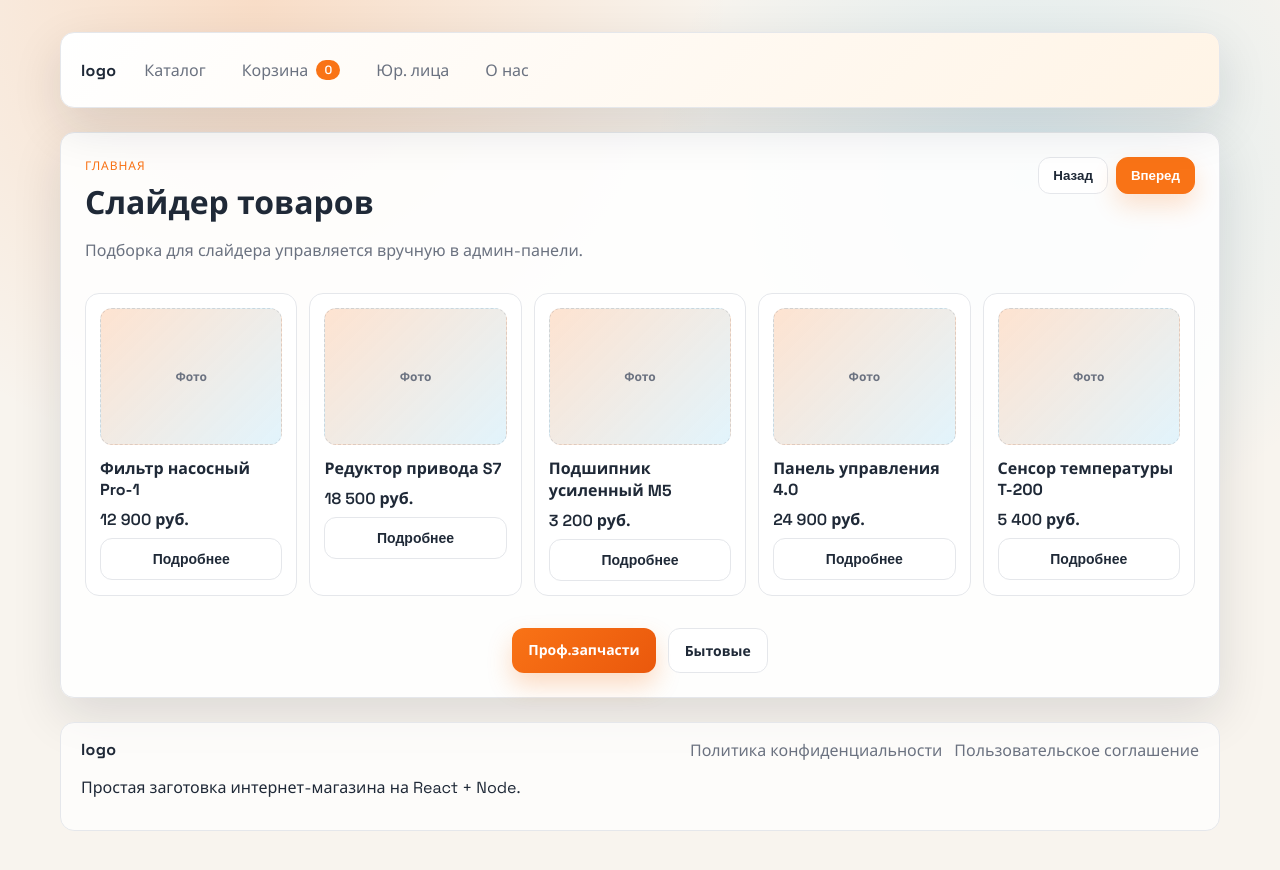
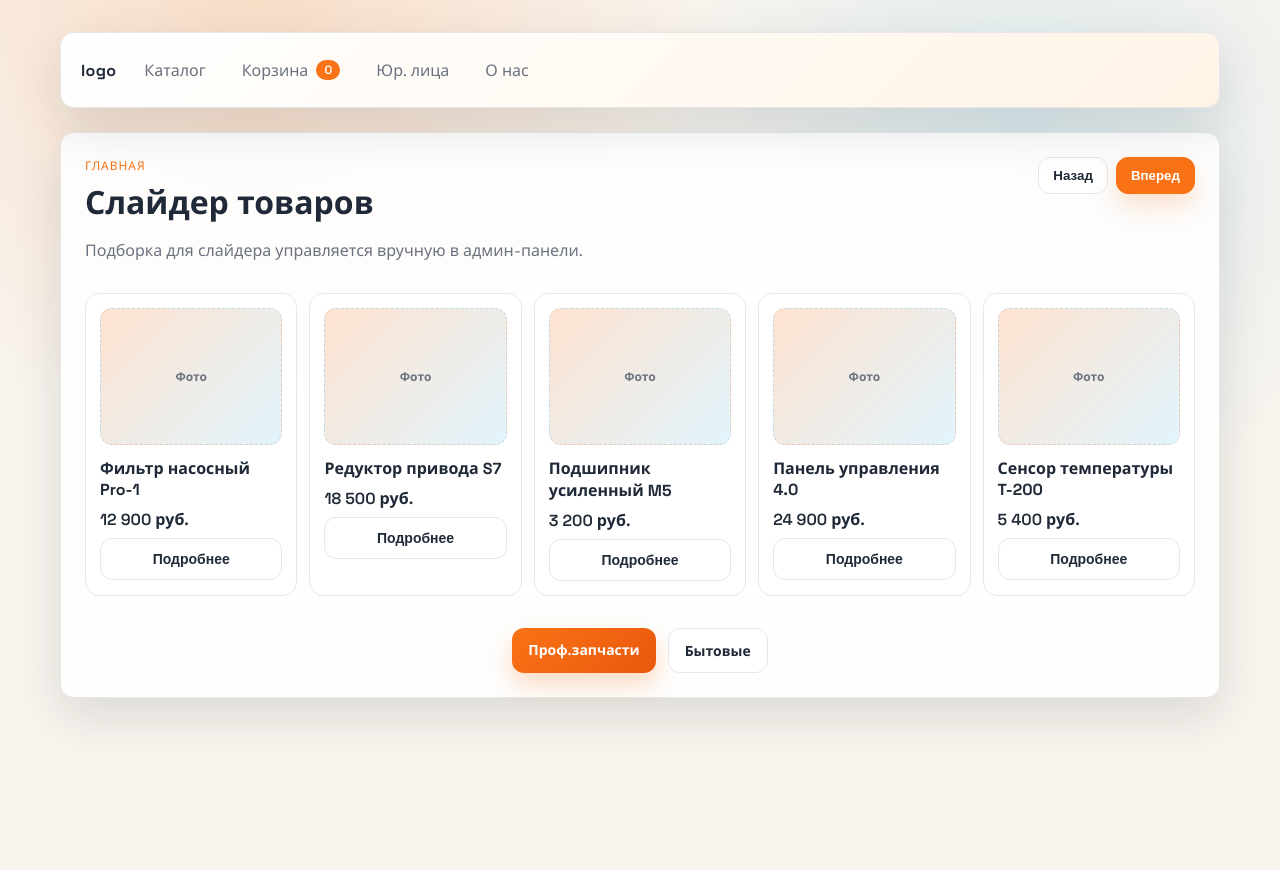
Before and after one commit to kuznetsovkr/st24, a React (Vite) app in the folder client/: page / in a window 1280 px wide. Shown: the top 870 px of the page. After the commit the page ends 800 px from the top, so only its background shows below. Built offline with nearby package versions, Linux system fonts and the light colour scheme.

Commit message:
минус футер

```diff
--- a/client/src/layout/AppLayout.tsx
+++ b/client/src/layout/AppLayout.tsx
@@ -37,16 +37,6 @@ const AppLayout = ({ children }: Props) => {
         </nav>
       </header>
       <main className="app-main">{children}</main>
-      <footer className="app-footer">
-        <div className="footer-brand">
-          <span className="logo">logo</span>
-          <p>Простая заготовка интернет-магазина на React + Node.</p>
-        </div>
-        <div className="footer-links">
-          <Link to="/privacy">Политика конфиденциальности</Link>
-          <Link to="/terms">Пользовательское соглашение</Link>
-        </div>
-      </footer>
     </div>
   );
 };
--- a/client/src/style.css
+++ b/client/src/style.css
@@ -156,16 +156,6 @@ a {
   display: flex;
   flex-direction: column;
   gap: 20px;
-}
-
-.app-footer {
-  display: flex;
-  justify-content: space-between;
-  gap: 16px;
-  padding: 16px 20px;
-  border: 1px solid var(--border);
-  border-radius: var(--radius);
-  background: rgba(255, 255, 255, 0.7);
 }
 
 .footer-links {
@@ -478,7 +468,4 @@ input:focus {
     align-items: flex-start;
   }
 
-  .app-footer {
-    flex-direction: column;
-  }
 }
```
